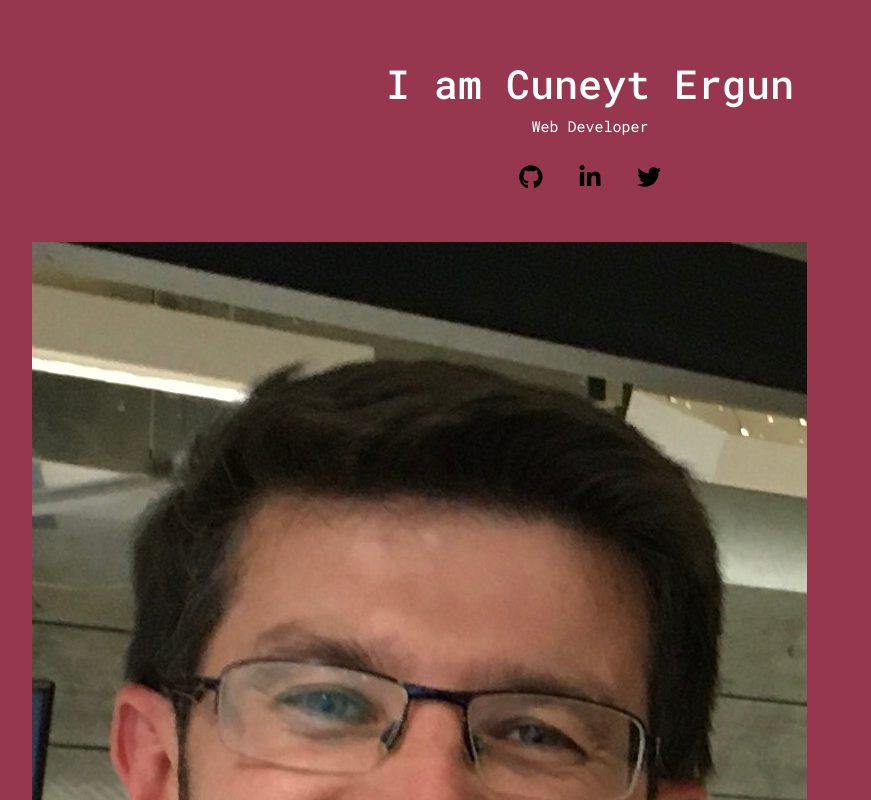
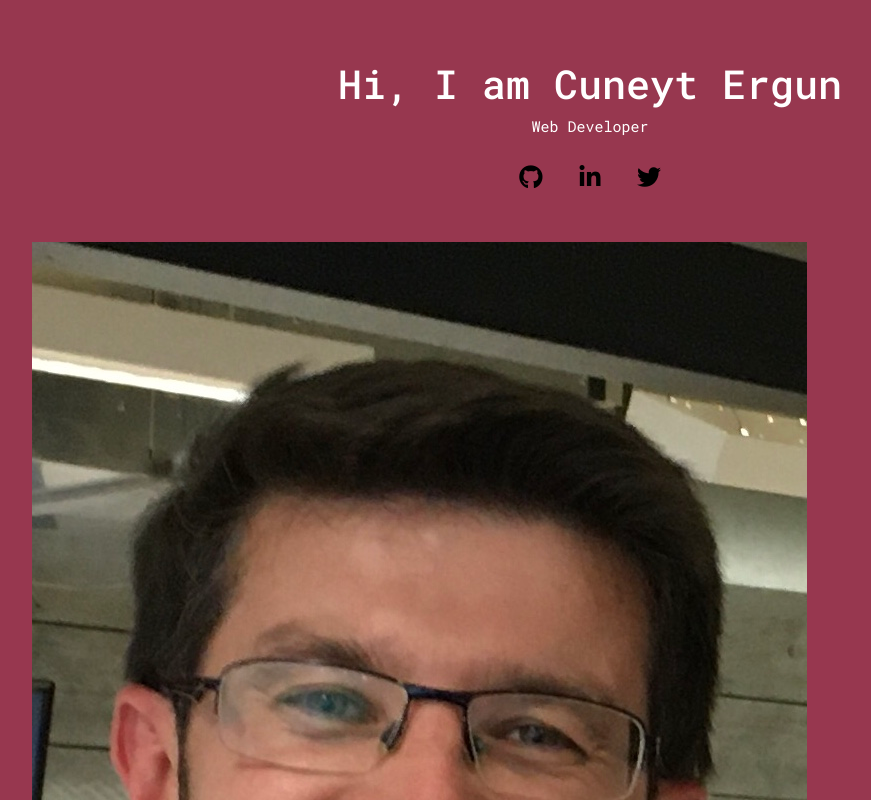
Before and after one commit to cuneyter/profile, a plain HTML site: page index.html in a window 1280 px wide. Shown: the top 800 px of the page, without its empty margins (50-921 px from the left). Drawn offline with nearby package versions, Linux system fonts and the light colour scheme.

Commit message:
Style the header

```diff
--- a/index.html
+++ b/index.html
@@ -17,10 +17,16 @@
 
   <body>
 
+    <!-- Back ground color layer -->
+    <div class="background-color-layer" style="background-image: url('')"></div>
+
+    <!--Main layout-->
+    <main class="content-wrapper">
+
       <!-- Header start -->
-    <header class="">
-      <div class="container header-container text-center">
-        <h1>I am Cuneyt Ergun</h1>
+      <header class="container header-container">
+        <div class="text-center">
+          <h1>Hi, I am Cuneyt Ergun</h1>
           <p>Web Developer</p>
           <p>
             <a class="fa-icon fa-icon-2x" href="https://github.com/cuneyter" target="_blank">
@@ -36,13 +42,6 @@
         </div>
       </header>
       <!-- Enf of Header -->
-
-
-    <!--Main layout-->
-    <main>
-
-      <!-- Back ground color layer -->
-      <div class="background-color-layer" style="background-image: url('')"></div>
 
       <div class="container">
 
--- a/style.css
+++ b/style.css
@@ -9,6 +9,13 @@ body {
   font-size: 15px;
   line-height: normal;
 }
+
+.content-wrapper {
+  position: relative;
+  z-index: 1
+}
+
+/* Header */
 
 .header-container {
   margin: 60px auto 40px auto;
```
Lines whose indentation alone changed are shown as unchanged.
